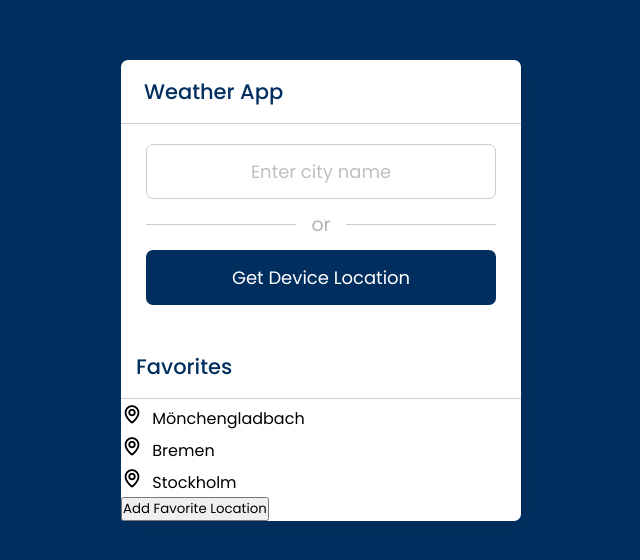
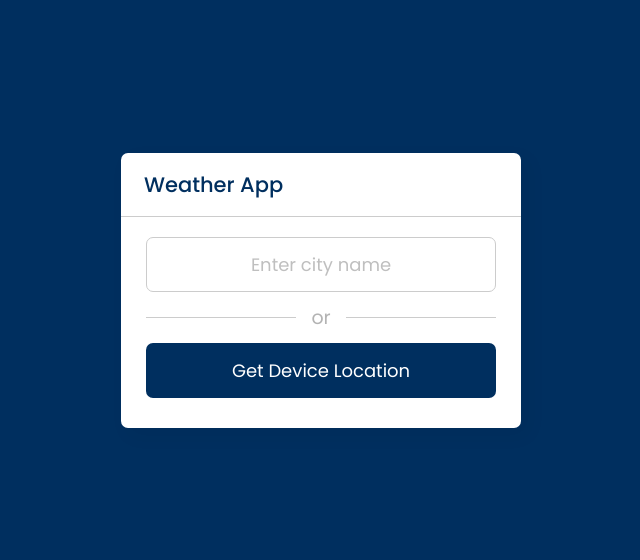
Before and after one commit to mebbertz/weather-app, a plain HTML site: page index.html in a window 1280 px wide. Shown: the part 110-670 px from the top of the page, without its empty margins (319-959 px from the left). Drawn offline with nearby package versions, Linux system fonts and the light colour scheme.

Commit message:
Reverted changes for demonstration purposes

```diff
--- a/index.html
+++ b/index.html
@@ -50,24 +50,6 @@
             </div>
         </div>
     </section>
-   <section class="favorite-part">
-        <div class="content">
-            <header>Favorites</header>
-            <div class="location">
-                <i class='bx bx-map'></i>
-                <span>Mönchengladbach</span>
-            </div>
-            <div class="location">
-                <i class='bx bx-map'></i>
-                <span>Bremen</span>
-            </div>
-            <div class="location">
-                <i class='bx bx-map'></i>
-                <span>Stockholm</span>
-            </div>
-            <button>Add Favorite Location</button>
-        </div>
-    </section>
 </div>
 
 <script src="script.js"></script>
```
